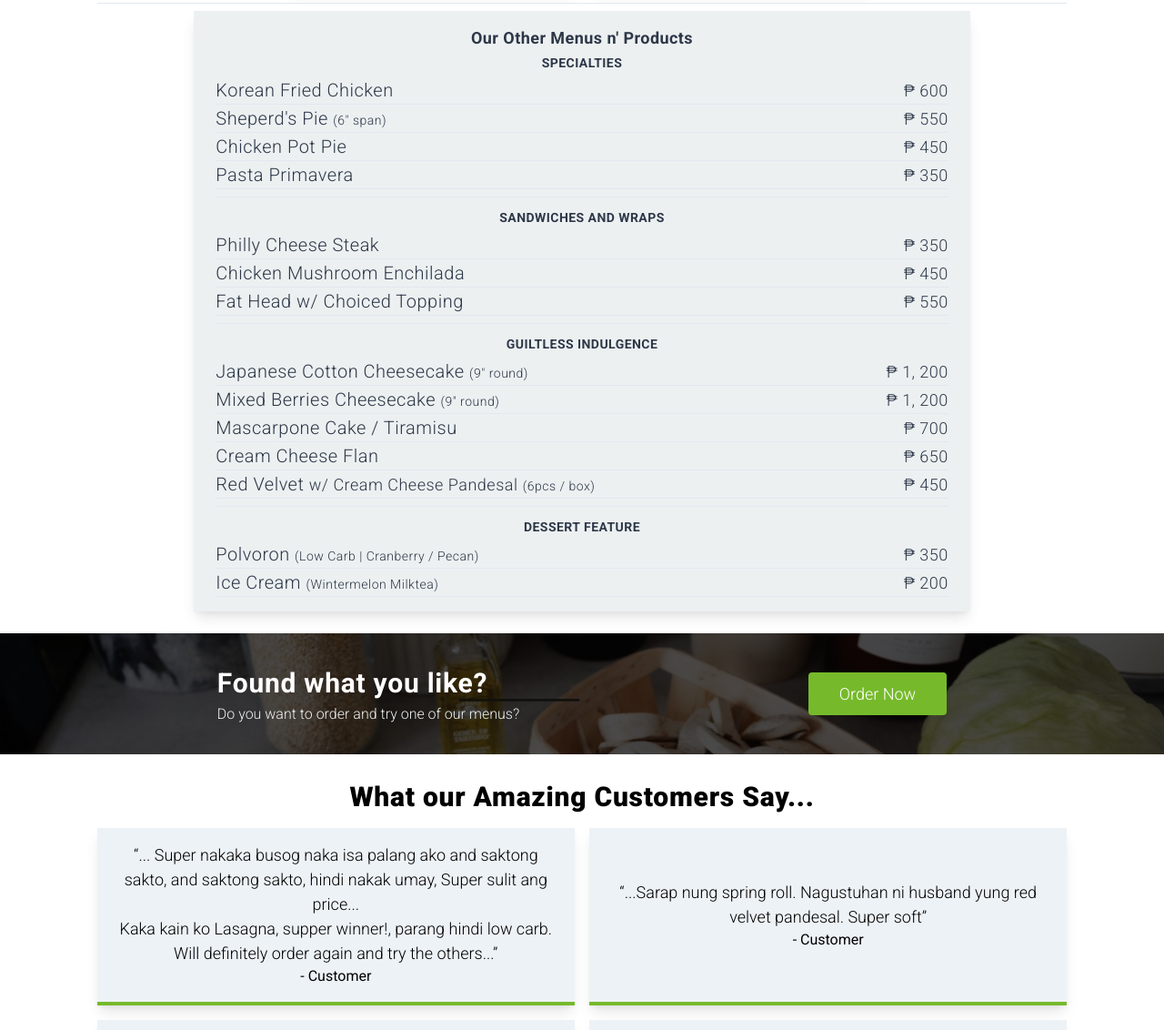
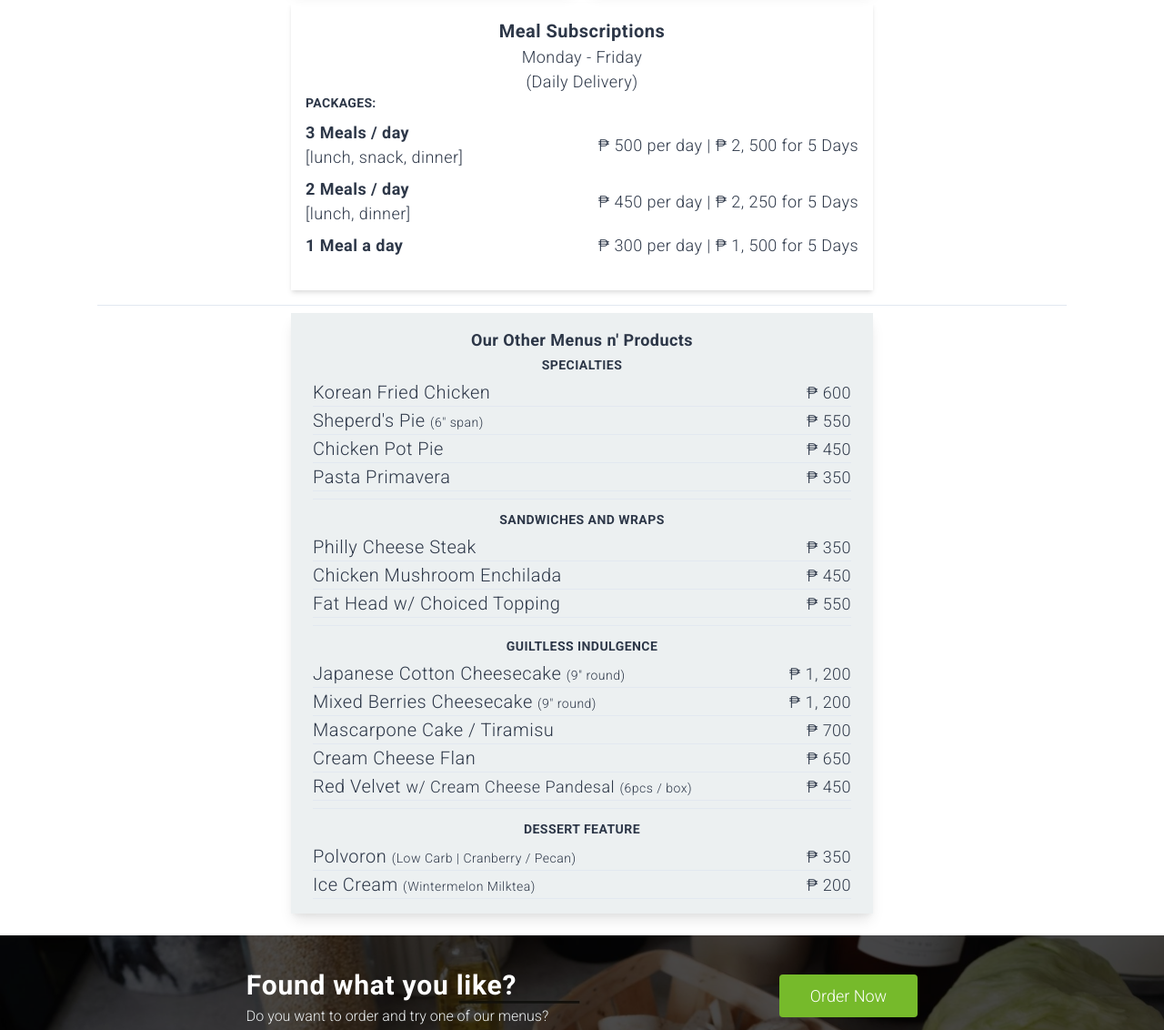
Before and after one commit to tbdsux/livelong_cafe, a website: page public/index.html in a window 1280 px wide. Shown: the part 1492-2624 px from the top of the page at 91% size. Drawn offline with Linux system fonts and the light colour scheme.

Commit message:
add new section meal packages

```diff
--- a/public/index.html
+++ b/public/index.html
@@ -171,6 +171,28 @@
                             </div>
                         </div>
                     </div>
+                    <div class="w-5/6 lg:w-3/5 mx-auto pt-4 pb-8 px-4 shadow-md mt-4">
+                        <h5 class="text-xl tracking-wide">Meal Subscriptions</h5>
+                        <p class="text-lg font-light tracking-wi">Monday - Friday</p>
+                        <p class="font-light tracking-wi">(Daily Delivery)</p>
+                        <div class="text-left">
+                            <p class="text-sm uppercase tracking-wide">Packages:</p>
+                            <ul class="mt-1">
+                                <li class="flex flex-col sm:flex-row items-center justify-between py-1">
+                                    <h5 class="tracking-wide text-center sm:text-left">3 Meals / day <br><span class="font-light">[lunch, snack, dinner]</span></h5>
+                                    <p class="font-light tracking-wide">&#8369; 500 per day | &#8369; 2, 500 for 5 Days</p>
+                                </li>
+                                <li class="flex flex-col sm:flex-row items-center justify-between py-1">
+                                    <h5 class="tracking-wide text-center sm:text-left">2 Meals / day <br><span class="font-light">[lunch, dinner]</span></h5>
+                                    <p class="font-light tracking-wide">&#8369; 450 per day | &#8369; 2, 250 for 5 Days</p>
+                                </li>
+                                <li class="flex flex-col sm:flex-row items-center justify-between py-1">
+                                    <h5 class="tracking-wide text-center sm:text-left">1 Meal a day</h5>
+                                    <p class="font-light tracking-wide">&#8369; 300 per day | &#8369; 1, 500 for 5 Days</p>
+                                </li>
+                            </ul>
+                        </div>
+                    </div>
                 </div>
                 <hr>
                 <div class="py-4 mt-2 px-6 text-center md:w-4/5 xl:w-3/5 mx-auto shadow-lg bg-clouds">
@@ -261,13 +283,17 @@
         </div>
 
         <!-- cta -->
-        <div class="py-8 px-16 text-center sm:text-left md:px-20 cover flex flex-col sm:flex-row items-center sm:justify-between md:justify-around">
-            <div class="mb-2 sm:mb-0">
-                <h3 class="text-3xl font-bold tracking-wide text-white">Found what you like?</h3>
-                <p class="font-light text-clouds">Do you want to order and try one of our menus?</p>
+        <div class="py-8 px-16 cover">
+            <div class="text-center sm:text-left md:px-20 flex flex-col sm:flex-row items-center sm:justify-between md:justify-around">
+                <div class="mb-2 sm:mb-0">
+                    <h3 class="text-3xl font-bold tracking-wide text-white">Found what you like?</h3>
+                    <p class="font-light text-clouds">Do you want to order and try one of our menus?</p>
+                </div>
+                <button class="py-2 px-8 text-white rounded bg-leaf font-light text-lg border-2 border-leaf hover:border-nephritis hover:bg-nephritis">Order Now</button>
             </div>
-            <button class="py-2 px-8 text-white rounded bg-leaf font-light text-lg border-2 border-leaf hover:border-nephritis hover:bg-nephritis">Order Now</button>
         </div>
+
+
 
         <!-- testimonials -->
         <div class="py-6 w-5/6 mx-auto text-center">
```
Also changed, not shown: public/css/build.css.
